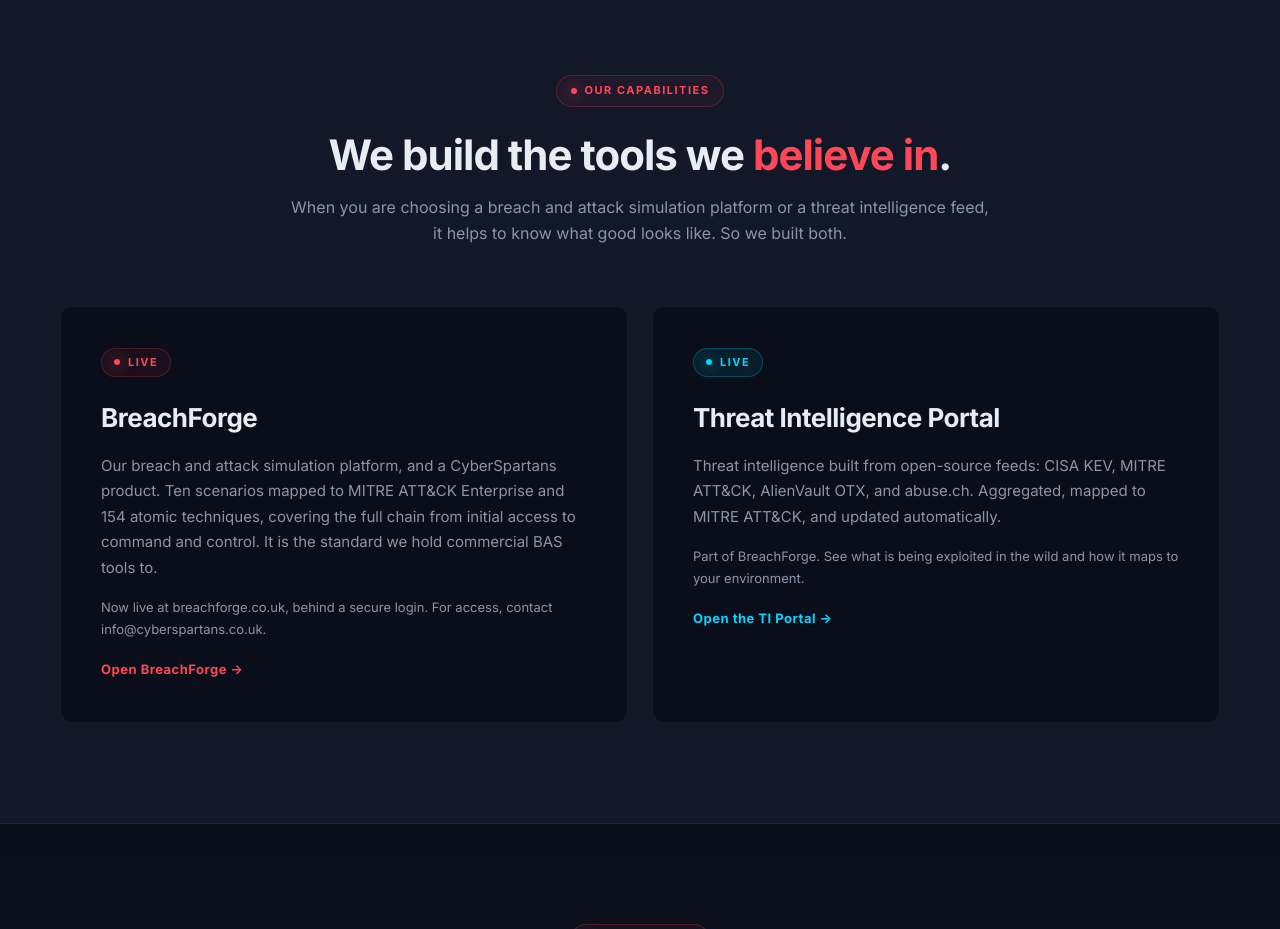
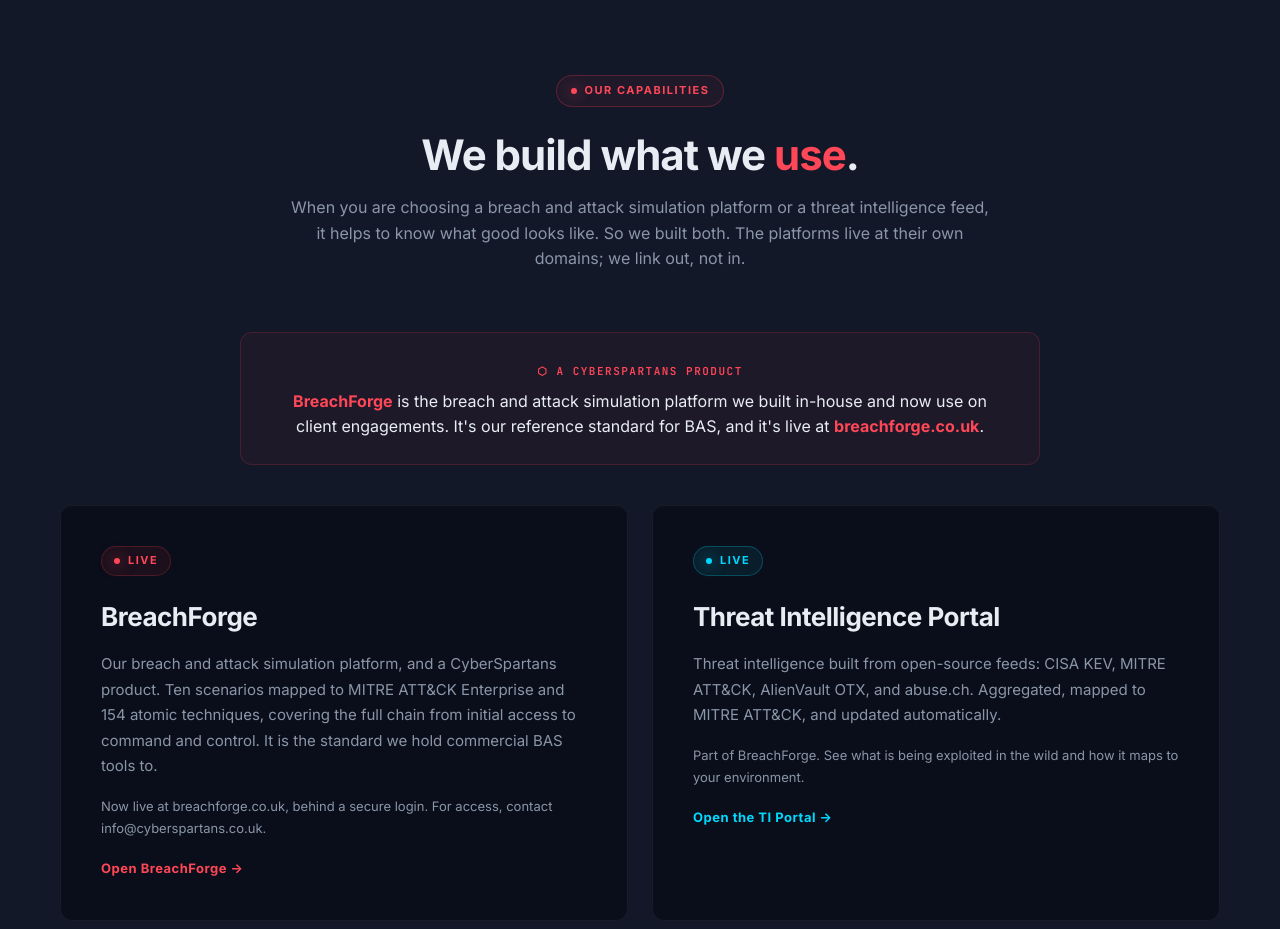
Before and after one commit to saleem-yousaf/cyberspartans, a plain HTML site: page index.html in a window 1280 px wide. Shown: the part 2560-3489 px from the top of the page. Drawn offline with Linux system fonts and the light colour scheme.

Commit message:
Add files via upload

```diff
--- a/index.html
+++ b/index.html
@@ -284,6 +284,32 @@
 
 /* ===== CAPABILITIES (BreachForge + TI) ===== */
 .cap-section { background: var(--bg-card); }
+
+.product-positioning {
+    max-width: 800px;
+    margin: 0 auto 40px;
+    text-align: center;
+    padding: 24px 32px;
+    background: rgba(230, 57, 70, 0.05);
+    border: 1px solid rgba(230, 57, 70, 0.2);
+    border-radius: 12px;
+}
+.product-positioning .label {
+    display: inline-block;
+    font-family: 'JetBrains Mono', monospace;
+    font-size: 11px;
+    color: var(--red-bright);
+    letter-spacing: 1.5px;
+    text-transform: uppercase;
+    margin-bottom: 8px;
+    font-weight: 700;
+}
+.product-positioning p {
+    font-size: 16px;
+    color: var(--text);
+    line-height: 1.6;
+}
+.product-positioning strong { color: var(--red-bright); }
 
 .cap-split {
     max-width: 1300px;
@@ -602,9 +628,17 @@
 <section class="section cap-section">
     <div class="section-header">
         <div class="eyebrow"><span class="eyebrow-dot"></span>OUR CAPABILITIES</div>
-        <h2>We build the tools we <span class="red">believe in</span>.</h2>
+        <h2>We build what we <span class="red">use</span>.</h2>
         <p>When you are choosing a breach and attack simulation platform or a threat intelligence
-        feed, it helps to know what good looks like. So we built both.</p>
+        feed, it helps to know what good looks like. So we built both. The platforms live at their
+        own domains; we link out, not in.</p>
+    </div>
+
+    <div class="product-positioning">
+        <div class="label">⬡ A CyberSpartans Product</div>
+        <p><strong>BreachForge</strong> is the breach and attack simulation platform we built in-house
+        and now use on client engagements. It's our reference standard for BAS, and it's live at
+        <strong>breachforge.co.uk</strong>.</p>
     </div>
 
     <div class="cap-split">
```
